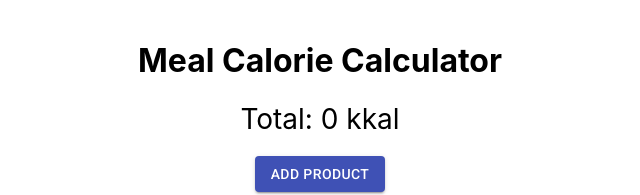
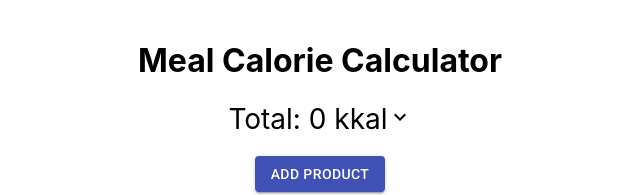
Before and after one commit to volodfast/react-calorie-calc, a React (Create React App) app: page / in a window 1280 px wide. Shown: the top 195 px of the page, without its empty margins (320-960 px from the left). Built offline with nearby package versions, Linux system fonts and the light colour scheme.

Commit message:
Make total calorie collapsable

```diff
--- a/src/modules/meal/containers/MealCalorieCalculator/MealCalorieCalculator.styled.ts
+++ b/src/modules/meal/containers/MealCalorieCalculator/MealCalorieCalculator.styled.ts
@@ -7,14 +7,21 @@ export const useMealCalorieCalculatorStyles = makeStyles({
     padding: '20px',
   },
   productListInfo: {
+    marginTop: 20,
     marginBottom: 10,
+    textAlign: 'left',
   },
   productInfo: {
     fontSize: 24,
   },
   title: {},
-  totalCalorie: {
+  totalCalories: {
     fontSize: 28,
+  },
+  totalCaloriesText: {
+    '&:hover': {
+      cursor: 'pointer',
+    },
   },
   productListPlaceholder: {
     height: 80,
--- a/src/modules/meal/containers/MealCalorieCalculator/MealCalorieCalculator.tsx
+++ b/src/modules/meal/containers/MealCalorieCalculator/MealCalorieCalculator.tsx
@@ -1,8 +1,8 @@
-import { FC } from 'react';
+import { FC, useState } from 'react';
 import { Box, Button } from '@material-ui/core';
-import { nanoid } from 'nanoid';
 // components
 import ProductForm from 'modules/product/components/ProductForm';
+import DropdownToggler from 'modules/core/components/DropdownToggler';
 // hooks
 import { useProductList } from './MealCalorieCalculator.hook';
 // styles
@@ -11,6 +11,12 @@ import { useMealCalorieCalculatorStyles } from './MealCalorieCalculator.styled';
 const MealCalorieCalculator: FC = () => {
   const { productList, addProduct, changeProduct, removeProduct } =
     useProductList();
+
+  const [isTotalBodyOpen, setIsTotalBodyOpen] = useState(false);
+
+  const toggleOpenTotalBody = () => {
+    setIsTotalBodyOpen((prev) => !prev);
+  };
 
   const total = productList.reduce((acc, product) => {
     return acc + (product.weight * product.caloriesPer100g) / 100;
@@ -24,20 +30,34 @@ const MealCalorieCalculator: FC = () => {
         <Box className={classNames.title} component="h1">
           Meal Calorie Calculator
         </Box>
+        <Box className={classNames.totalCalories}>
+          <Box component="span" className={classNames.totalCaloriesText}>
+            Total: <Box component="span">{total}</Box> kkal
+          </Box>
+          <Box component="span">
+            <DropdownToggler
+              isOpen={isTotalBodyOpen}
+              onClick={toggleOpenTotalBody}
+            />
+          </Box>
+          {isTotalBodyOpen && (
             <Box className={classNames.productListInfo}>
               {productList.map((product) => {
                 return (
                   <Box key={product.id} className={classNames.productInfo}>
-                <Box component="span">{`${product.name || 'Unknown'}: `}</Box>
+                    <Box component="span">{`${
+                      product.name || 'Unknown'
+                    }: `}</Box>
                     <Box component="span">
-                  {`${(product.caloriesPer100g * product.weight) / 100} kkal`}
+                      {`${
+                        (product.caloriesPer100g * product.weight) / 100
+                      } kkal`}
                     </Box>
                   </Box>
                 );
               })}
             </Box>
-        <Box className={classNames.totalCalorie}>
-          Total: <Box component="span">{total}</Box> kkal
+          )}
         </Box>
       </Box>
       <Box className={classNames.controls}>
```
Lines whose indentation alone changed are shown as unchanged.
